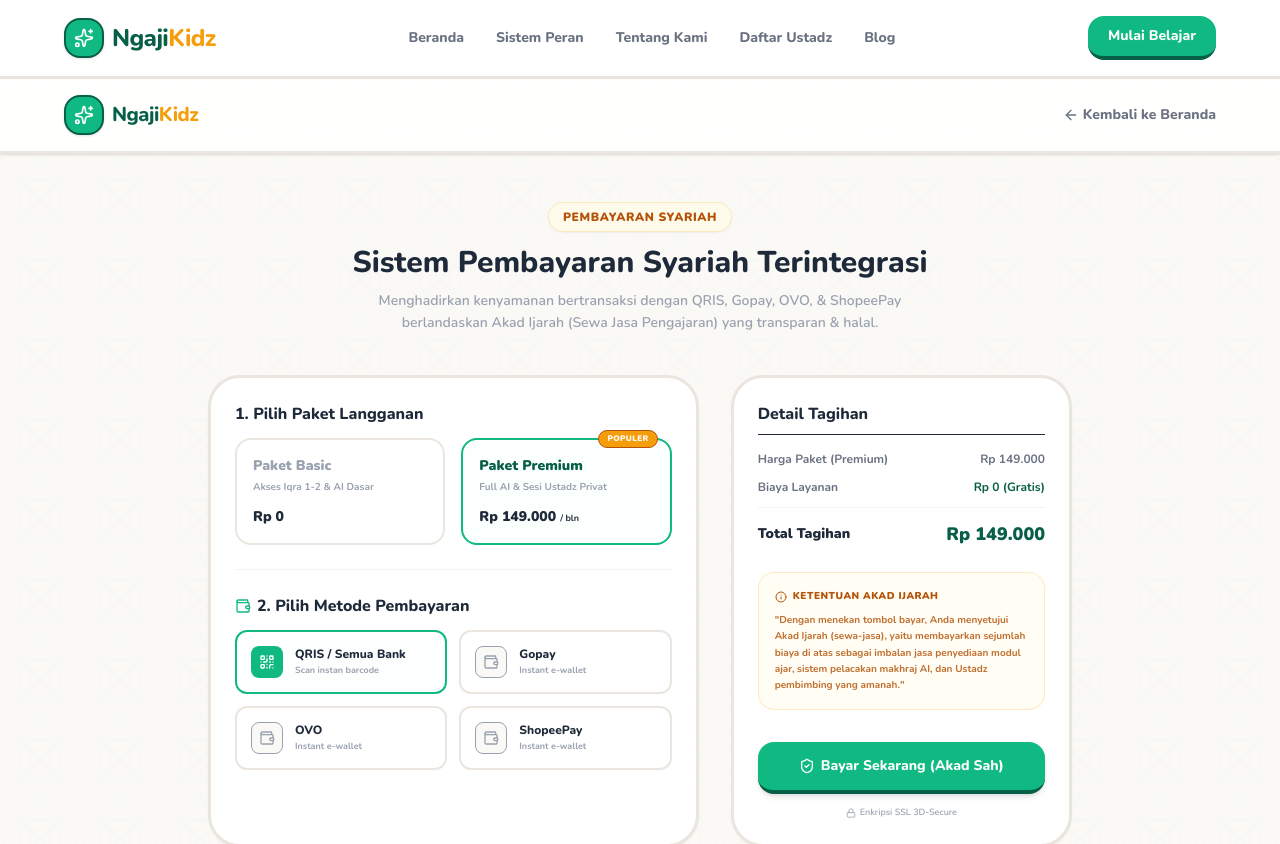
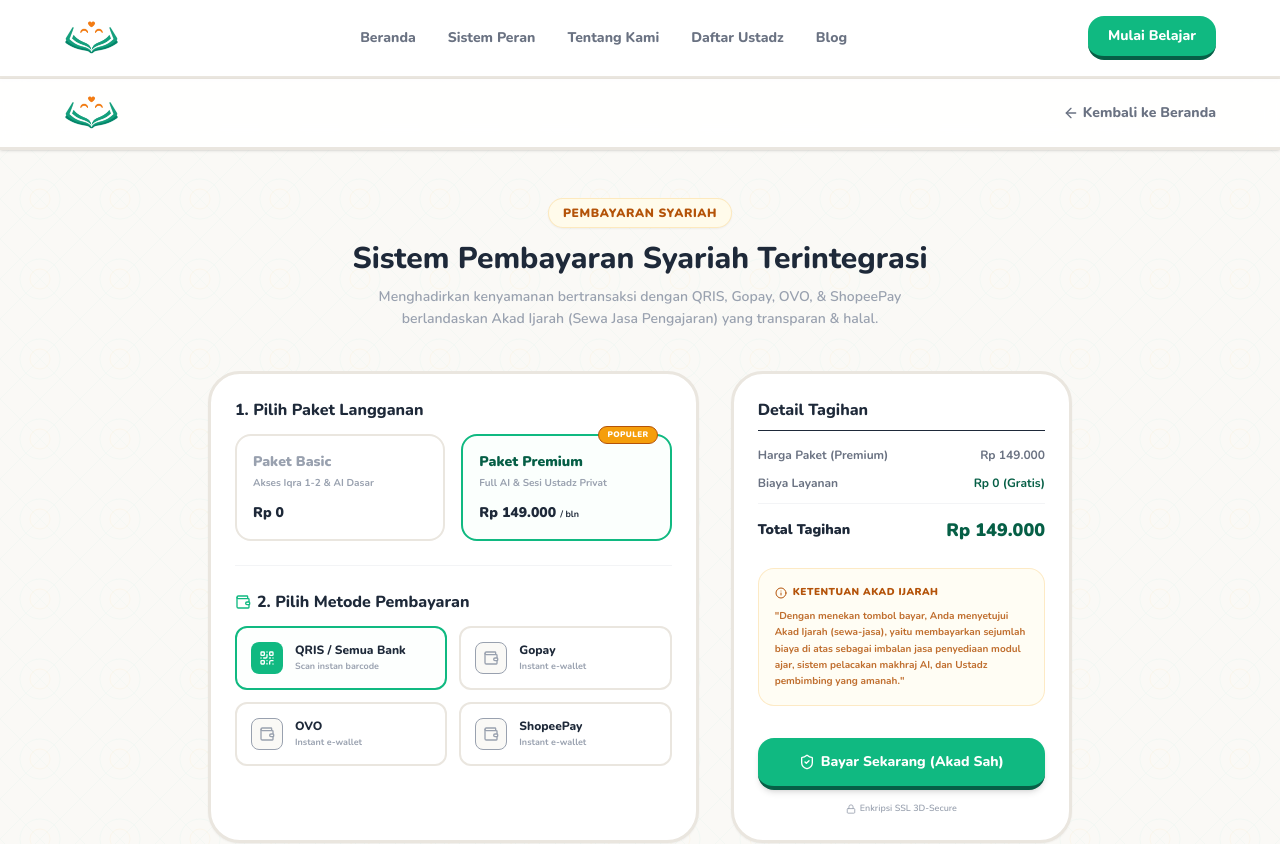
Before and after one commit to ahmadrofiussuud/ngajikids, a Next.js app: page /pembayaran-syariah in a window 1280 px wide. Shown: the top 844 px of the page. Built offline with nearby package versions, Linux system fonts and the light colour scheme.

Commit message:
style: update website logo to use logongajikids.png

```diff
--- a/app/guru/register/page.tsx
+++ b/app/guru/register/page.tsx
@@ -208,13 +208,12 @@
       {/* Top Navbar */}
       <header className="sticky top-0 z-50 bg-white/90 backdrop-blur-md border-b-3 border-neutral-border py-4 px-4 sm:px-8 shadow-sm">
         <div className="max-w-6xl mx-auto flex items-center justify-between">
-          <Link href="/" className="flex items-center gap-2 group">
-            <div className="bg-primary p-2 rounded-2xl border-2 border-primary-dark shadow-sm group-hover:rotate-6 transition-transform">
-              <Sparkles className="text-white w-5 h-5" />
-            </div>
-            <span className="font-extrabold text-xl tracking-tight text-primary-dark">
-              Ngaji<span className="text-secondary">Kidz</span>
-            </span>
+          <Link href="/" className="flex items-center active:scale-95 transition-all">
+            <img
+              src="/images/logongajikids.png"
+              alt="NgajiKidz Logo"
+              className="h-9 w-auto object-contain"
+            />
           </Link>
           <Link
             href="/"
--- a/app/login/page.tsx
+++ b/app/login/page.tsx
@@ -108,12 +108,11 @@
 
         {/* Brand Logo & Greeting */}
         <div className="flex flex-col items-center text-center mb-6 relative z-10">
-          <div className="bg-primary p-2.5 rounded-2xl border-2 border-primary-dark shadow-sm mb-3">
-            <Sparkles className="text-white w-6 h-6 animate-pulse" />
-          </div>
-          <h1 className="font-extrabold text-2xl tracking-tight text-primary-dark">
-            Ngaji<span className="text-secondary">Kidz</span>
-          </h1>
+          <img
+            src="/images/logongajikids.png"
+            alt="NgajiKidz Logo"
+            className="h-12 w-auto object-contain mb-3"
+          />
           <p className="text-sm font-bold text-gray-400 mt-1">
             Masuk ke gerbang petualangan mengaji Al-Qur'an!
           </p>
--- a/app/pembayaran-syariah/page.tsx
+++ b/app/pembayaran-syariah/page.tsx
@@ -54,13 +54,12 @@
       {/* Top Navbar */}
       <header className="sticky top-0 z-50 bg-white/90 backdrop-blur-md border-b-3 border-neutral-border py-4 px-4 sm:px-8 shadow-sm">
         <div className="max-w-6xl mx-auto flex items-center justify-between">
-          <Link href="/" className="flex items-center gap-2 group">
-            <div className="bg-primary p-2 rounded-2xl border-2 border-primary-dark shadow-sm group-hover:rotate-6 transition-transform">
-              <Sparkles className="text-white w-5 h-5" />
-            </div>
-            <span className="font-extrabold text-xl tracking-tight text-primary-dark">
-              Ngaji<span className="text-secondary">Kidz</span>
-            </span>
+          <Link href="/" className="flex items-center active:scale-95 transition-all">
+            <img
+              src="/images/logongajikids.png"
+              alt="NgajiKidz Logo"
+              className="h-9 w-auto object-contain"
+            />
           </Link>
           <Link
             href="/"
--- a/components/layout/Navbar.tsx
+++ b/components/layout/Navbar.tsx
@@ -30,13 +30,12 @@
     <header className="sticky top-0 z-50 bg-white/95 backdrop-blur-md border-b-3 border-neutral-border py-4 px-4 sm:px-8 shadow-sm font-nunito">
       <div className="max-w-6xl mx-auto flex items-center justify-between">
         {/* Logo */}
-        <Link href="/" className="flex items-center gap-2 group active:scale-95 transition-all">
-          <div className="bg-primary p-2 rounded-2xl border-2 border-primary-dark shadow-sm group-hover:rotate-6 transition-transform">
-            <Sparkles className="text-white w-5 h-5" />
-          </div>
-          <span className="font-extrabold text-xl sm:text-2xl tracking-tight text-primary-dark">
-            Ngaji<span className="text-secondary">Kidz</span>
-          </span>
+        <Link href="/" className="flex items-center active:scale-95 transition-all">
+          <img
+            src="/images/logongajikids.png"
+            alt="NgajiKidz Logo"
+            className="h-9 w-auto object-contain"
+          />
         </Link>
 
         {/* Desktop Navigation */}
--- a/components/layout/ParentHeader.tsx
+++ b/components/layout/ParentHeader.tsx
@@ -29,12 +29,11 @@
         {/* Left Side: Brand Logo */}
         <div className="flex items-center justify-between w-full md:w-auto">
           <Link href="/dashboard/parent" className="flex items-center gap-2 active:scale-95 transition-all">
-            <div className="bg-primary p-2 rounded-xl border-2 border-primary-dark shadow-sm">
-              <Sparkles className="text-white w-4.5 h-4.5" />
-            </div>
-            <span className="font-extrabold text-lg sm:text-xl tracking-tight text-primary-dark">
-              Ngaji<span className="text-secondary">Kidz</span>
-            </span>
+            <img
+              src="/images/logongajikids.png"
+              alt="NgajiKidz Logo"
+              className="h-9 w-auto object-contain"
+            />
             <span className="bg-purple-100 text-purple-700 text-[9px] font-black px-2.5 py-0.5 rounded-full border border-purple-200">
               ORANG TUA
             </span>
--- a/components/layout/StudentHeader.tsx
+++ b/components/layout/StudentHeader.tsx
@@ -34,12 +34,11 @@
         {/* Left Side: Brand Logo */}
         <div className="flex items-center justify-between w-full md:w-auto">
           <Link href="/dashboard" className="flex items-center gap-2 active:scale-95 transition-all">
-            <div className="bg-primary p-2 rounded-xl border-2 border-primary-dark shadow-sm">
-              <Sparkles className="text-white w-4.5 h-4.5" />
-            </div>
-            <span className="font-extrabold text-lg sm:text-xl tracking-tight text-primary-dark">
-              Ngaji<span className="text-secondary">Kidz</span>
-            </span>
+            <img
+              src="/images/logongajikids.png"
+              alt="NgajiKidz Logo"
+              className="h-9 w-auto object-contain"
+            />
             <span className="bg-primary-light text-primary-dark text-[9px] font-black px-2 py-0.5 rounded-full border border-primary/20">
               SANTRI
             </span>
--- a/components/layout/TeacherHeader.tsx
+++ b/components/layout/TeacherHeader.tsx
@@ -28,14 +28,13 @@
         {/* Left Side: Brand Logo */}
         <div className="flex items-center justify-between w-full md:w-auto">
           <Link href="/guru" className="flex items-center gap-2 active:scale-95 transition-all">
-            <div className="bg-primary p-2 rounded-xl border-2 border-primary-dark shadow-sm">
-              <Sparkles className="text-white w-4.5 h-4.5" />
-            </div>
-            <span className="font-extrabold text-lg sm:text-xl tracking-tight text-primary-dark">
-              Ngaji<span className="text-secondary">Kidz</span>
-            </span>
+            <img
+              src="/images/logongajikids.png"
+              alt="NgajiKidz Logo"
+              className="h-9 w-auto object-contain"
+            />
             <span className="bg-emerald-100 text-emerald-700 text-[9px] font-black px-2.5 py-0.5 rounded-full border border-emerald-250">
-              PENGAJAR
+              USTADZ
             </span>
           </Link>
         </div>
```
Also changed, not shown: public/images/logongajikids.png (added).
